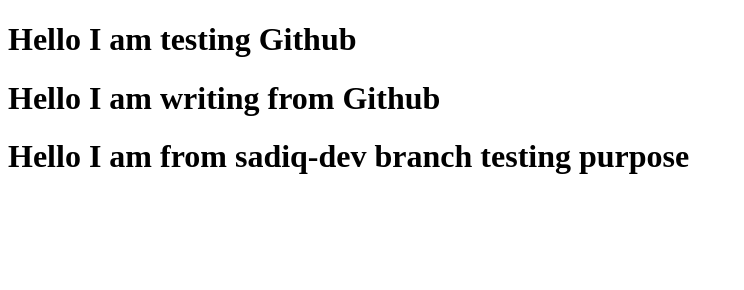
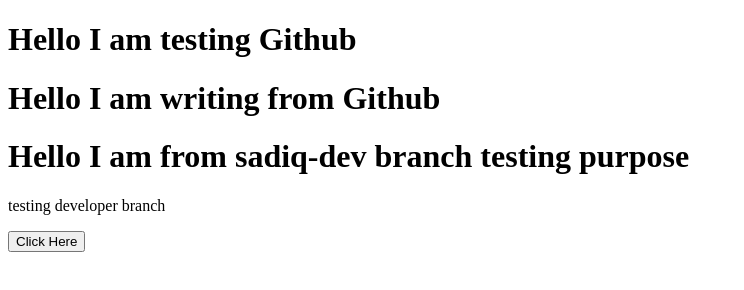
Before and after one commit to SadiqurRahman057/Very-First-website, a plain HTML site: page index.html in a window 1280 px wide. Shown: the whole page, without its empty margins (0-744 px from the left). Drawn offline with Linux system fonts and the light colour scheme.

Commit message:
button added

```diff
--- a/index.html
+++ b/index.html
@@ -10,6 +10,9 @@
     <h1>Hello I am testing Github</h1>
     <h1>Hello I am writing from Github</h1>
     <h1>Hello I am from sadiq-dev branch testing purpose</h1>
+    <p>testing developer branch</p>
+    <button>Click Here</button>
+
 
 </body>
 </html>
```
